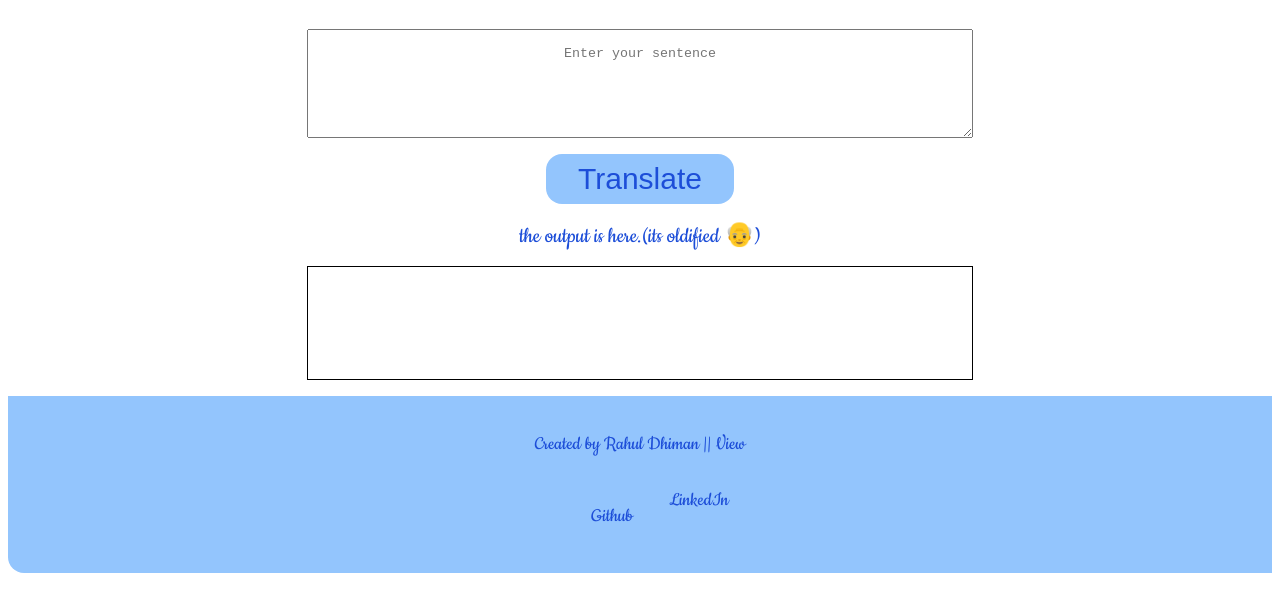
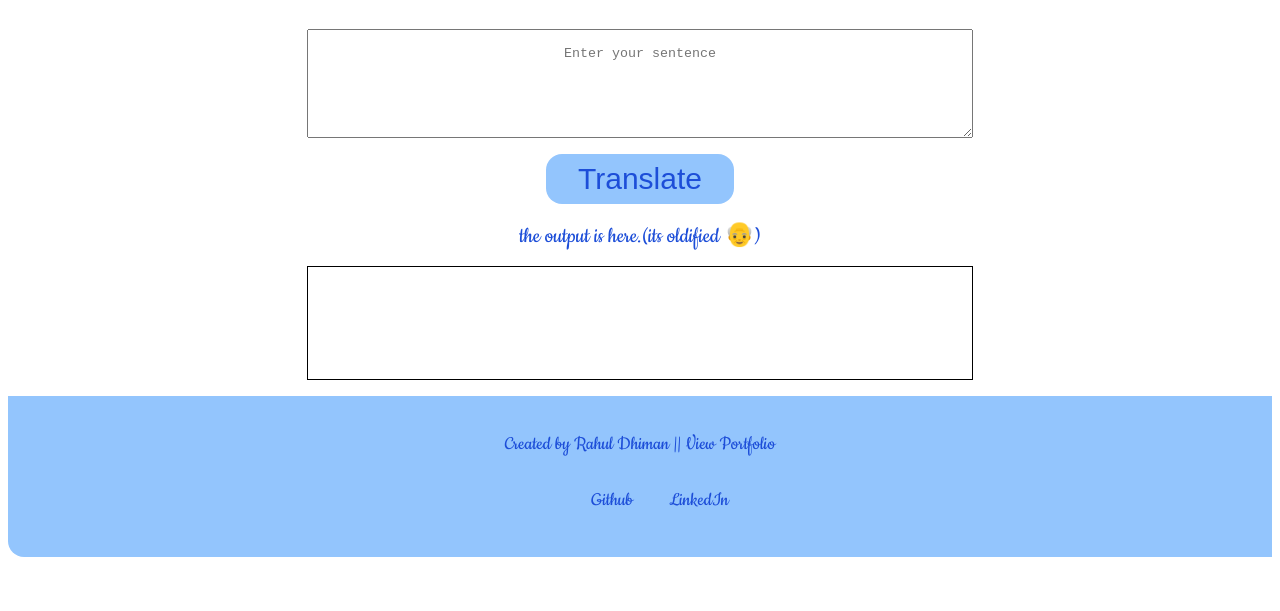
Before and after one commit to uthx/oldEnglish, a plain HTML site: page index.html in a window 1280 px wide. Shown: the part 115-726 px from the top of the page. Drawn offline with Linux system fonts and the light colour scheme.

Commit message:
Updated links

```diff
--- a/index.html
+++ b/index.html
@@ -19,7 +19,7 @@
     </main>
 
     <footer class="footer">
-        <p>Created by Rahul Dhiman || View <a href="https://rahuldhiman-portfolio.netlify.app/" target="_blank" Portfolio </a></p>
+        <p>Created by Rahul Dhiman || View <a href="https://rahuldhiman-portfolio.netlify.app/" target="_blank"> Portfolio </a></p>
         <ul class="footer-list">
             <li class="footer-list-item"><a href="https://github.com/uthx" target="_blank">Github</a></li>
             <li class="footer-list-item"><a href="https://www.linkedin.com/in/rahul-dhiman-4312601ab/" target="_blank">LinkedIn</a></li>
```
